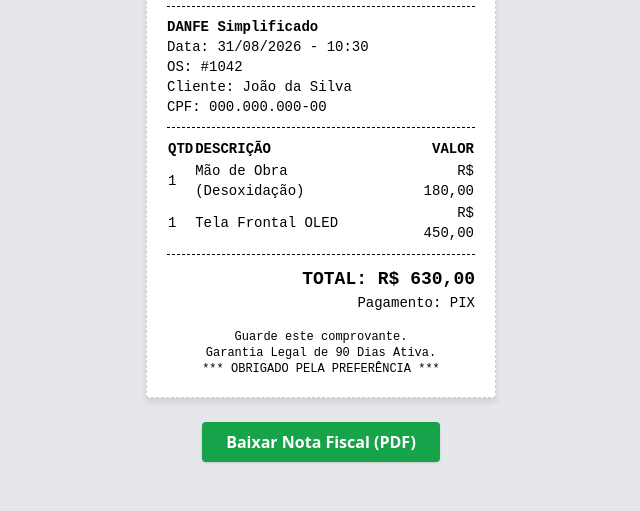
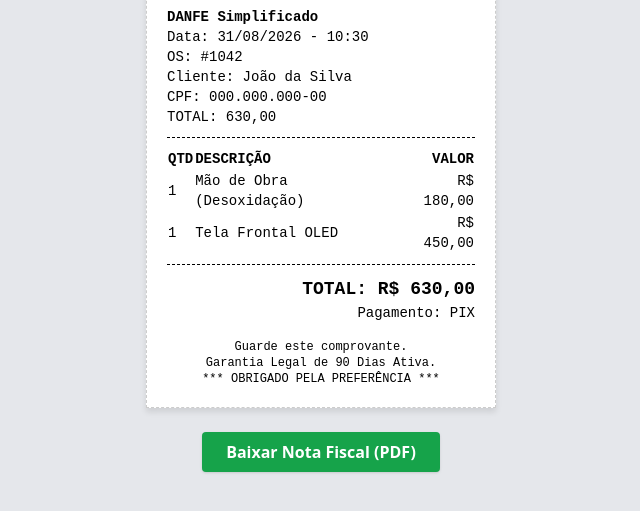
Before and after one commit to HildegardeMelo/assistencia-tecnica-grupo-3, a plain HTML site: page nota_fiscal.html in a window 1280 px wide. Shown: the part 219-730 px from the top of the page, without its empty margins (319-959 px from the left). Drawn offline with nearby package versions, Linux system fonts and the light colour scheme.

Commit message:
Add total amount to nota_fiscal.html

```diff
--- a/nota_fiscal.html
+++ b/nota_fiscal.html
@@ -43,6 +43,7 @@
             <p>OS: #1042</p>
             <p>Cliente: João da Silva</p>
             <p>CPF: 000.000.000-00</p>
+             <p>TOTAL: 630,00</p>
         </div>
 
         <div class="linha-tracejada"></div>
```
